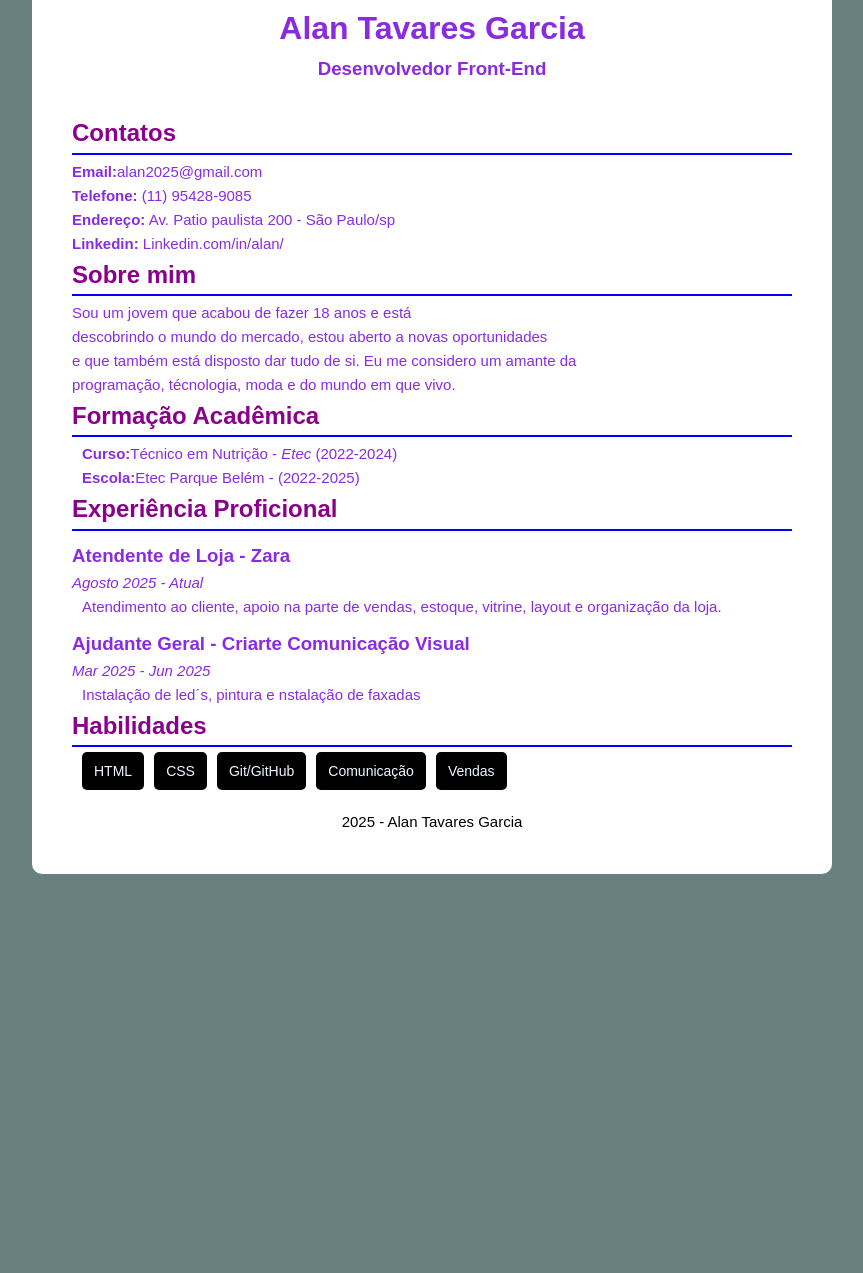
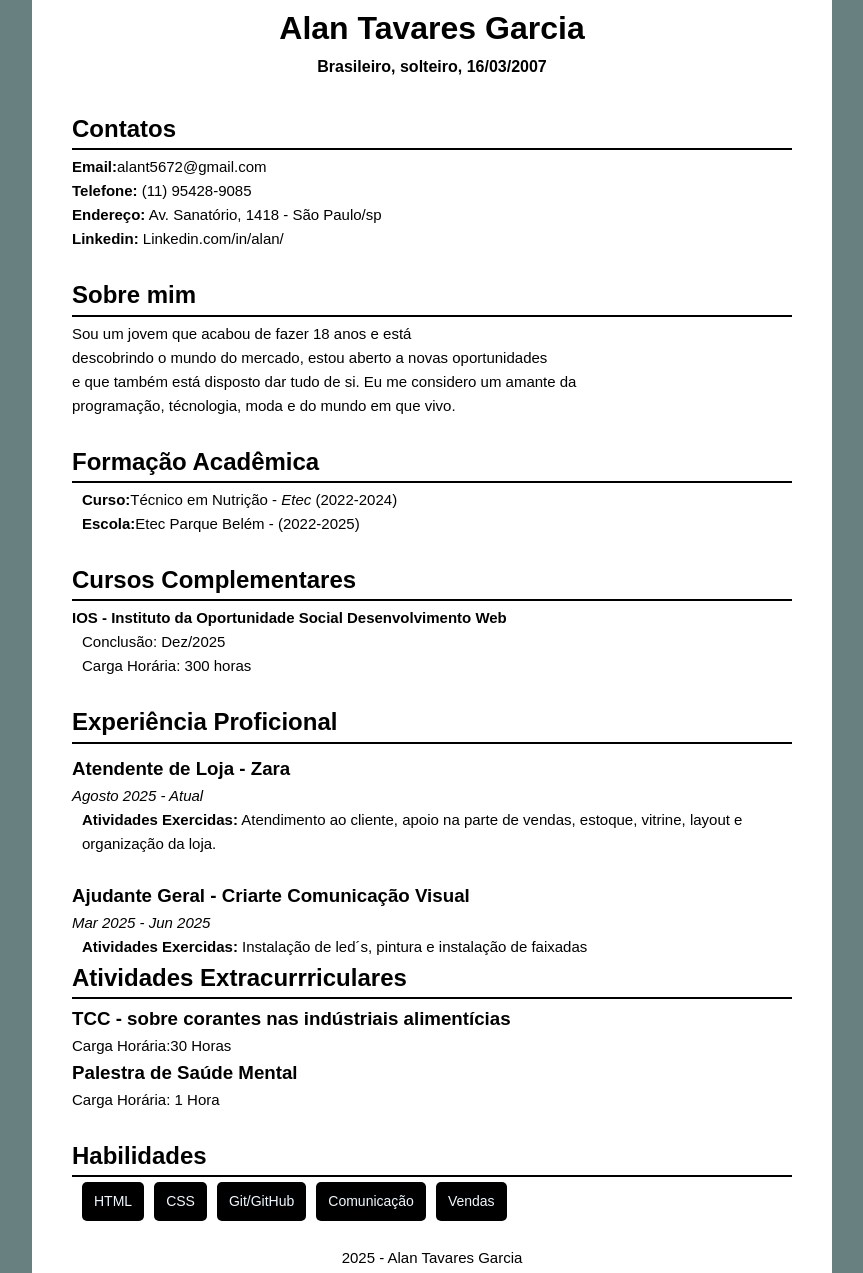
Before and after one commit to Alan-code07/Atividae-do-Alan, a plain HTML site: page currículo/index.html in a window 1280 px wide. Shown: the part 77-1350 px from the top of the page, without its empty margins (208-1071 px from the left). Before the commit the page ends 991 px from the top, so only its background shows below. Drawn offline with Linux system fonts and the light colour scheme.

Commit message:
Add files via upload

```diff
--- a/currículo/index.html
+++ b/currículo/index.html
@@ -10,13 +10,13 @@
     <div class="curriculo">
         <header>
             <h1>Alan Tavares Garcia</h1>
-            <h3>Desenvolvedor Front-End</h3>
+            <h4>Brasileiro, solteiro, 16/03/2007</h>
         </header>
         <section class="dados-pessoais">
              <h2> Contatos </h2>
-             <p><strong>Email:</strong>alan2025@gmail.com</p>
+             <p><strong>Email:</strong>alant5672@gmail.com</p>
              <p><strong>Telefone:</strong> (11) 95428-9085</p>
-             <p><strong>Endereço:</strong> Av. Patio paulista 200 - São Paulo/sp</p>
+             <p><strong>Endereço:</strong> Av. Sanatório, 1418 - São Paulo/sp</p>
              <p><strong>Linkedin:</strong> Linkedin.com/in/alan/</p>
 
         </section>
@@ -35,6 +35,15 @@
 
             </ul>
             </section>
+            <section class="cursos">
+                <h2>Cursos Complementares</h2>
+                <p><strong>IOS - Instituto da Oportunidade Social
+                    Desenvolvimento Web</strong></p>
+                    <ul>
+                        <li>Conclusão: Dez/2025</li>
+                        <li>Carga Horária: 300 horas</li>
+                    </ul>
+            </section>
 
             <section class="experiencias">
 
@@ -44,7 +53,7 @@
                 <p><em>Agosto 2025 - Atual</em></p>
                 <ul>
 
-                    <li>Atendimento ao cliente, apoio na parte de vendas, estoque, vitrine, layout e organização da loja.</li>
+                    <li><strong>Atividades Exercidas:</strong> Atendimento ao cliente, apoio na parte de vendas, estoque, vitrine, layout e organização da loja.</li>
                 </ul>
             </div>
             </section>
@@ -52,8 +61,16 @@
                 <h3> Ajudante Geral - Criarte Comunicação Visual </h3>
                 <p><em>Mar 2025 - Jun 2025</em></p>
                 <ul>
-                    <li>Instalação de led´s, pintura e nstalação de faxadas</li>
+                    <li><strong>Atividades Exercidas:</strong> Instalação de led´s, pintura e instalação de faixadas</li>
                 </ul>
+                <section class="extra">
+                    <h2>Atividades Extracurrriculares</h2>
+                    <h3>TCC - sobre corantes nas indústriais alimentícias</h3>
+                    <p>Carga Horária:30 Horas</p>
+
+                    <h3>Palestra de Saúde Mental</h3>
+                    <p>Carga Horária: 1 Hora</p>
+                </section>
                 <section class="habilidades">
                     <h2> Habilidades </h2>
                     <ul class="skills">
--- a/currículo/style.css
+++ b/currículo/style.css
@@ -9,7 +9,7 @@
 }
 body {
     background-color: rgb(105, 128, 128);
-    color: blueviolet;
+    color: black;
     line-height: 1.6;
 }
 .curriculo {
@@ -25,12 +25,12 @@ header {
     margin-bottom: 30px;
 
 }
-select {
+section {
     margin-bottom: 25px;
 }
 h2 {
-    color: darkmagenta;
-    border-bottom: 2px solid blue;
+    color: black;
+    border-bottom: 2px solid black;
     margin-bottom: 5px;
 }
 
```
